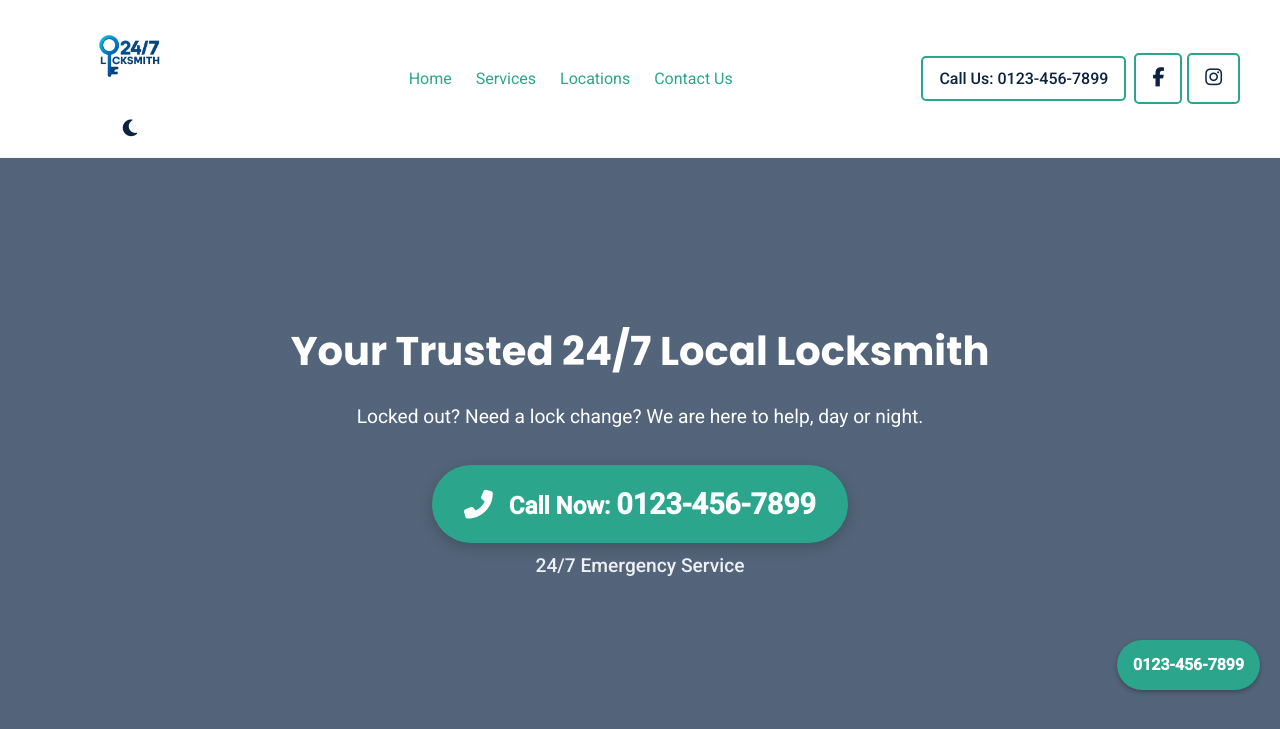
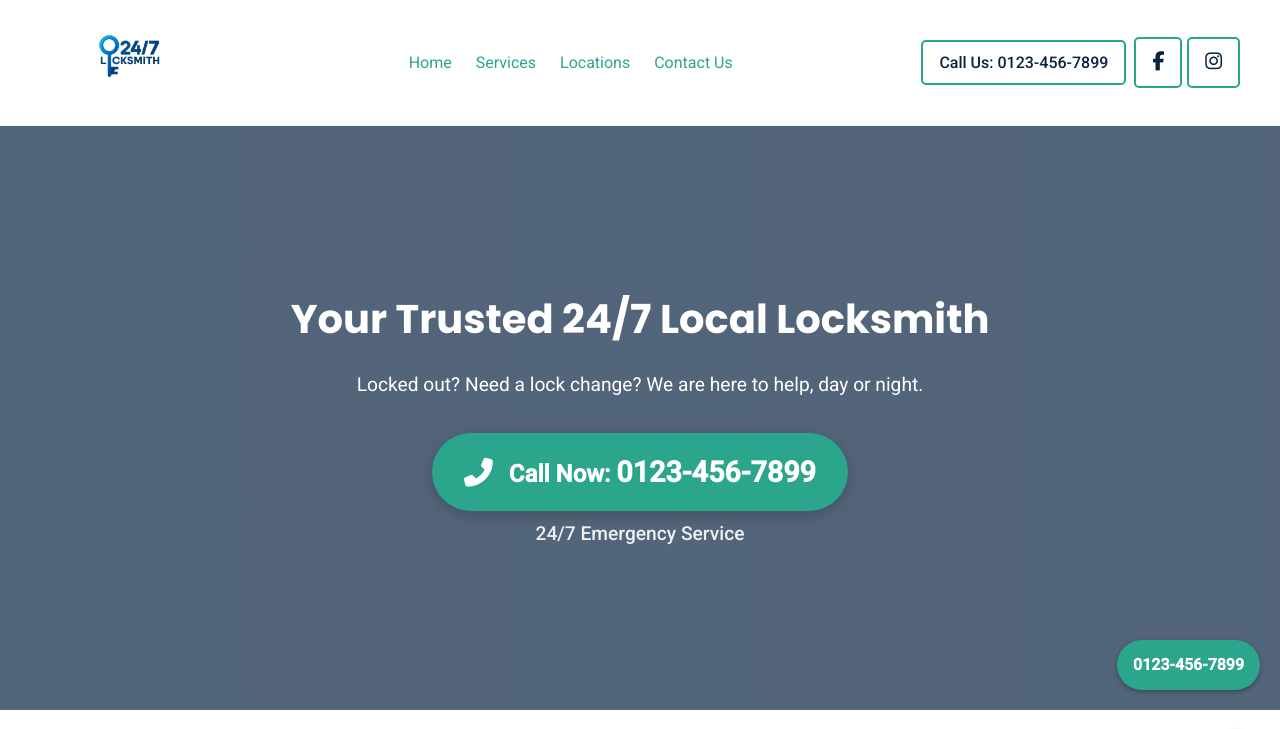
Before and after one commit to Bogwhite4990/LocksmithWeb, a plain HTML site: page index.html in a window 1280 px wide. Shown: the top 729 px of the page. Drawn offline with Linux system fonts and the light colour scheme.

Commit message:
Revert "feat: add dark mode toggle"

```diff
--- a/css/style.css
+++ b/css/style.css
@@ -74,12 +74,6 @@ header .container {
     flex-wrap: wrap;
 }
 
-.logo {
-    display: flex;
-    flex-direction: column;
-    align-items: center;
-}
-
 .logo a {
     font-family: var(--heading-font);
     font-size: 1.8rem;
@@ -92,31 +86,6 @@ header .container {
     height: 80px;   /* increase height */
     object-fit: contain; /* keeps aspect ratio inside box */
 }
-
-.theme-toggle {
-    margin-top: 0.5rem;
-    background: none;
-    border: none;
-    cursor: pointer;
-    font-size: 1.2rem;
-    color: var(--primary-color);
-}
-
-.theme-toggle:focus {
-    outline: 2px solid var(--accent-color);
-    outline-offset: 2px;
-}
-
-body.dark-mode {
-    --primary-color: #FFFFFF;
-    --secondary-color: #0A2342;
-    --accent-color: #2CA58D;
-    --light-gray: #333333;
-    --dark-gray: #f4f4f4;
-    background-color: var(--secondary-color);
-    color: var(--dark-gray);
-}
-
 
 
 header nav {
--- a/js/script.js
+++ b/js/script.js
@@ -22,30 +22,6 @@ document.addEventListener('DOMContentLoaded', function() {
     const navToggle = document.querySelector('.mobile-nav-toggle');
     const mobileNav = document.querySelector('.mobile-nav');
     const header = document.querySelector('header');
-    const logo = header ? header.querySelector('.logo') : null;
-
-    const themeToggle = document.createElement('button');
-    themeToggle.className = 'theme-toggle';
-    themeToggle.setAttribute('aria-label', 'Toggle dark mode');
-    themeToggle.innerHTML = '<i class="fas fa-moon"></i>';
-    if (logo) {
-        logo.appendChild(themeToggle);
-    }
-
-    const setTheme = mode => {
-        document.body.classList.toggle('dark-mode', mode === 'dark');
-        themeToggle.innerHTML = mode === 'dark'
-            ? '<i class="fas fa-sun"></i>'
-            : '<i class="fas fa-moon"></i>';
-    };
-
-    setTheme(localStorage.getItem('theme') || 'light');
-
-    themeToggle.addEventListener('click', () => {
-        const newTheme = document.body.classList.contains('dark-mode') ? 'light' : 'dark';
-        setTheme(newTheme);
-        localStorage.setItem('theme', newTheme);
-    });
 
     // Update contact information across the page
     document.querySelectorAll('a[href^="tel:"]').forEach(a => {
```
